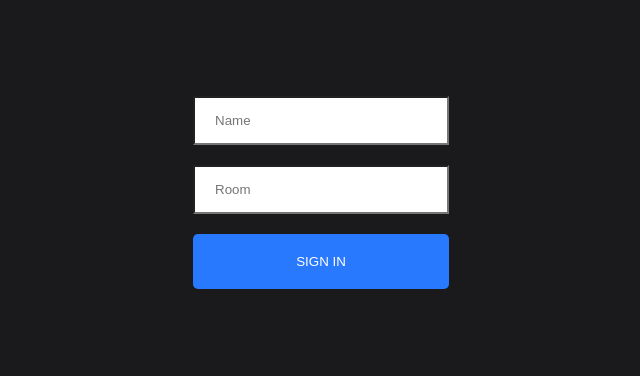
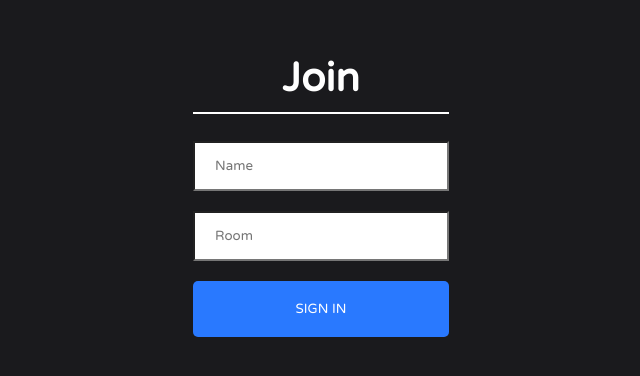
Before and after one commit to harsh-95/chat-app, a React (Create React App) app in the folder client/: page / in a window 1280 px wide. Shown: the part 218-594 px from the top of the page, without its empty margins (319-959 px from the left). Built offline with nearby package versions, Linux system fonts and the light colour scheme.

Commit message:
google font and heading

```diff
--- a/client/public/index.html
+++ b/client/public/index.html
@@ -15,6 +15,7 @@
       user's mobile device or desktop. See https://developers.google.com/web/fundamentals/web-app-manifest/
     -->
     <link rel="manifest" href="%PUBLIC_URL%/manifest.json" />
+    <link href="https://fonts.googleapis.com/css2?family=Varela+Round&display=swap" rel="stylesheet">
     <!--
       Notice the use of %PUBLIC_URL% in the tags above.
       It will be replaced with the URL of the `public` folder during the build.
--- a/client/src/components/Join/Join.css
+++ b/client/src/components/Join/Join.css
@@ -1,5 +1,4 @@
 html, body {
-    font-family: 'Roboto', sans-serif;
     padding: 0;
     margin: 0;
   }
@@ -9,6 +8,7 @@ html, body {
   }
 
   * {
+    font-family: 'Varela Round', sans-serif;
     box-sizing: border-box;
   }
 
--- a/client/src/components/Join/Join.js
+++ b/client/src/components/Join/Join.js
@@ -10,7 +10,7 @@ const Join = () =>{
     return(
         <div className="joinOuterContainer">
             <div className="joinInnerContainer">
-                <h1></h1>
+                <h1 className="heading">Join</h1>
                 <div><input type="text" placeholder="Name" className="joinInput" onChange={(event)=> setName(event.target.value.trim())} /></div>
                 <div><input type="text" placeholder="Room" className="joinInput mt-20" onChange={(event) => setRoom(event.target.value.trim())} /></div>
                 <Link onClick={event => (!name || !room)? event.preventDefault(): null} to={`/chat?name=${name}&room=${room}`}>
```
